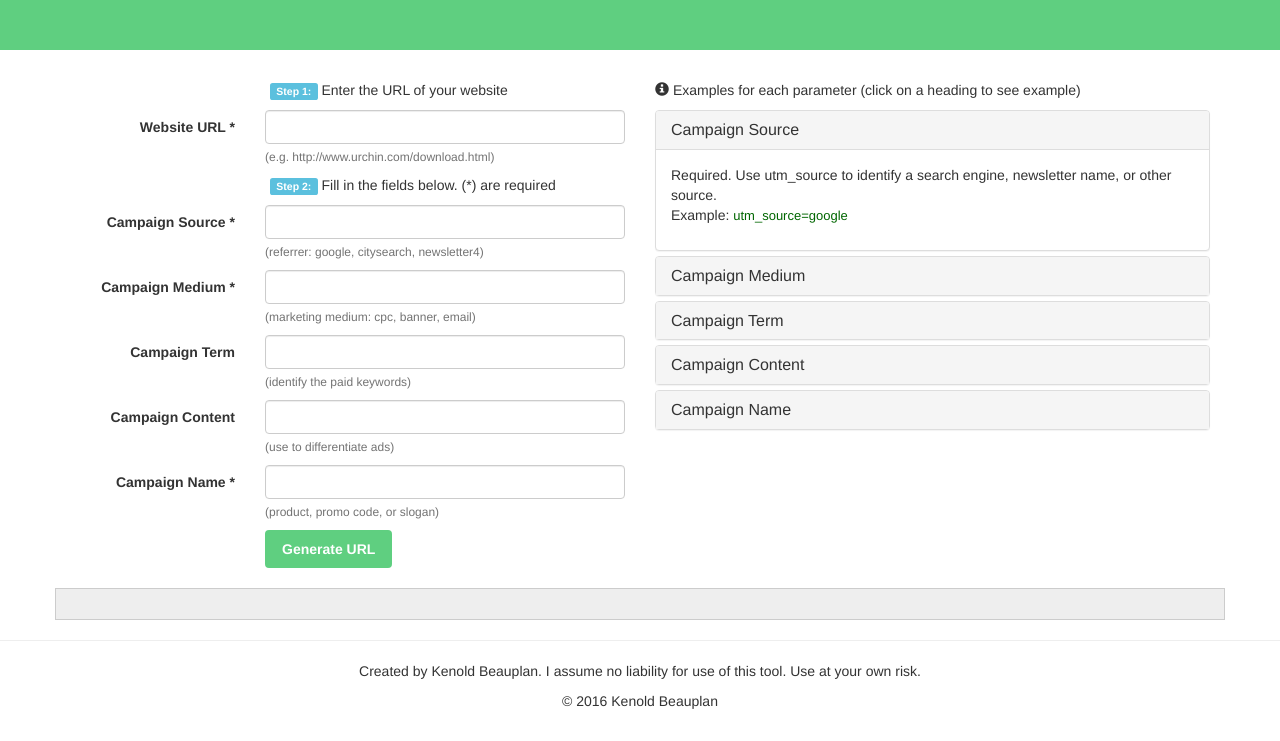
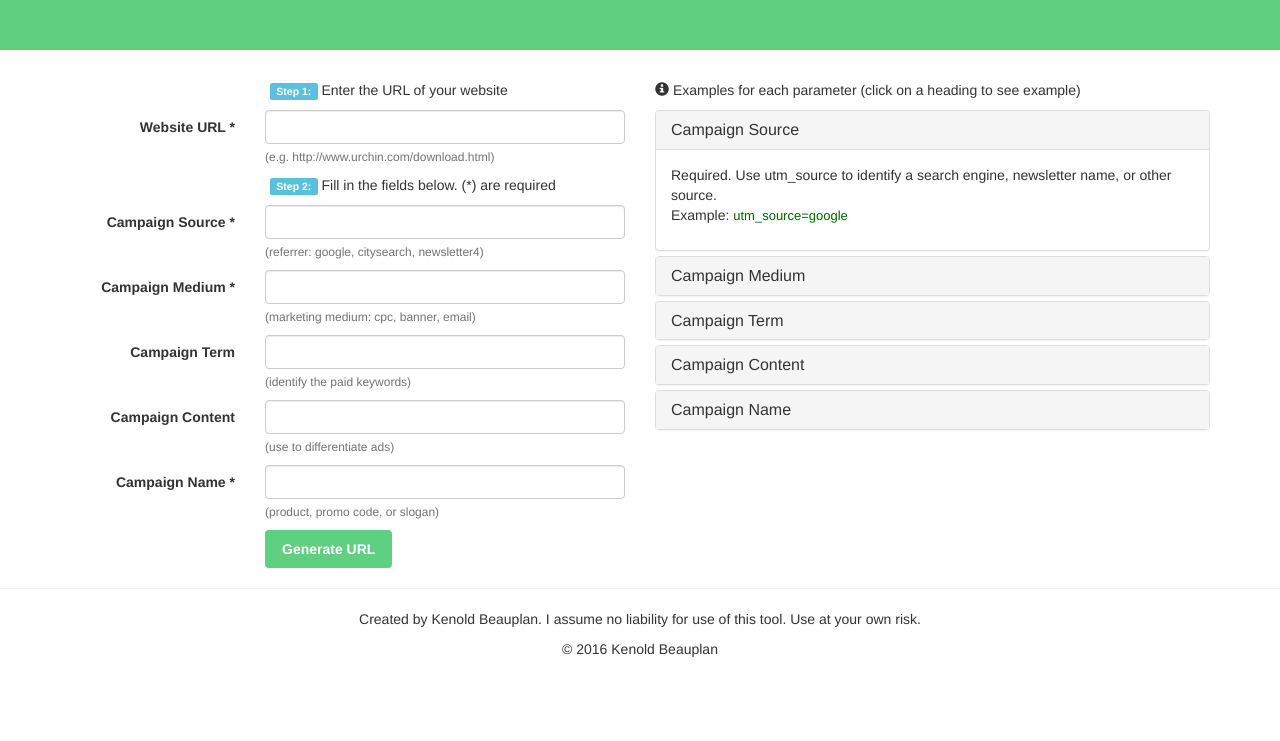
Before and after one commit to kenold/galink-builder, a website: page index.html in a window 1280 px wide. Shown: the part 141-882 px from the top of the page. After the commit the page ends 830 px from the top, so only its background shows below. Drawn offline with nearby package versions, Linux system fonts and the light colour scheme.

Commit message:
hide result box on first load

```diff
--- a/index.html
+++ b/index.html
@@ -188,7 +188,7 @@
 	        </div> <!-- end row -->
 
 			<div class="row">
-				<div id="generated">
+				<div id="generated" class="hide">
 					<p id="result"></p>
 				</div>
 			</div>
```
